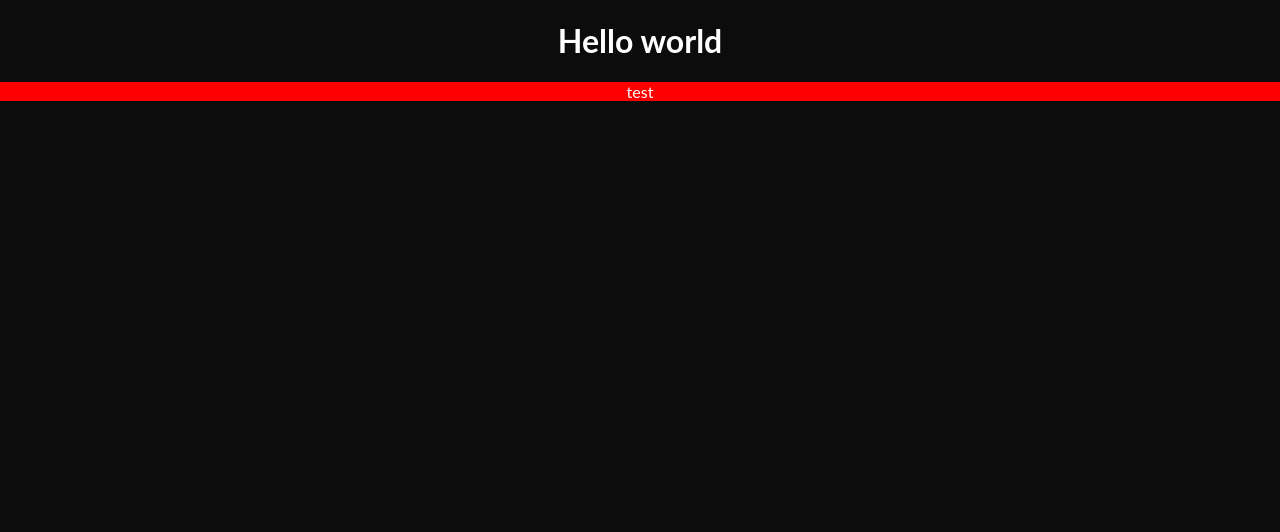
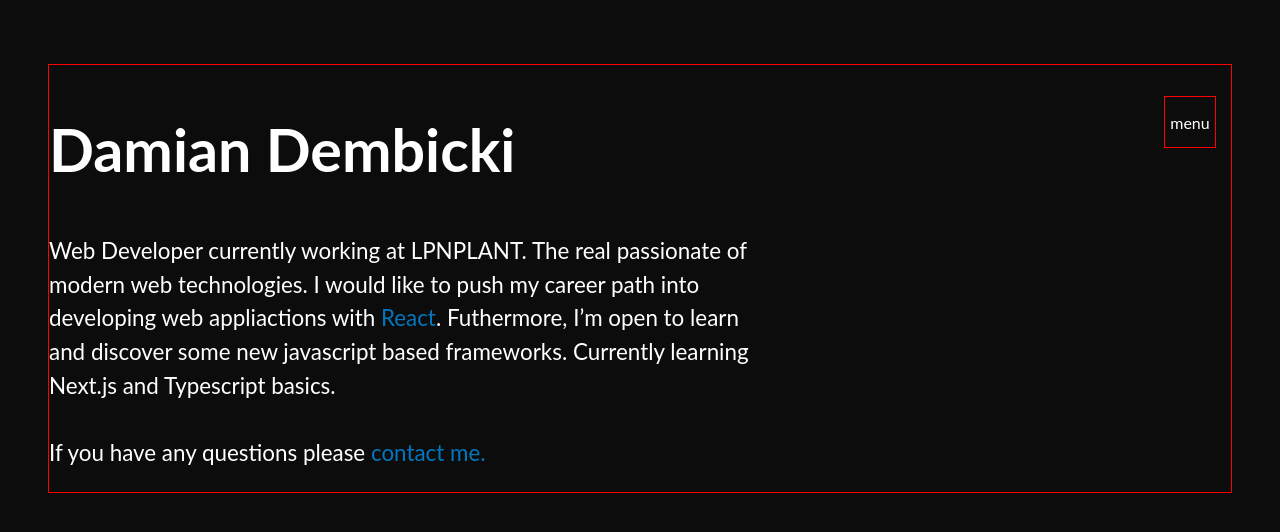
Before and after one commit to dembicki/minimal_portfolio, a React (Create React App) app: page / in a window 1280 px wide. Shown: the top 532 px of the page. Built offline with nearby package versions, Linux system fonts and the light colour scheme.

Commit message:
Created header component

```diff
--- a/src/App.js
+++ b/src/App.js
@@ -1,15 +1,17 @@
 /* eslint-disable react/jsx-filename-extension */
 import React from 'react';
 import './App.scss';
-import SectionWrapper from './components/SectionWrapper';
+import MainWrapper from './components/MainWrapper';
+import Header from './components/Header';
+import Menu from './components/Menu';
 
-function App() {
-  return (
-    <div className="App">
-      <h1>Hello world</h1>
-      <SectionWrapper />
-    </div>
-  );
-}
+const App = () => (
+  <div className="App">
+    <MainWrapper>
+      <Header />
+      <Menu />
+    </MainWrapper>
+  </div>
+);
 
 export default App;
--- a/src/App.scss
+++ b/src/App.scss
@@ -1,6 +1,8 @@
+@import "variables";
+
 body {
-  background-color: #0d0c0c;
-  color: white;
+  background-color: $bg-dark;
+  color: $text-color;
   font-family: Lato;
 }
 
--- /dev/null
+++ b/src/components/Header.jsx
@@ -0,0 +1,37 @@
+import React from "react";
+import styled from "styled-components";
+
+const Wrapper = styled.header``;
+
+const Heading = styled.h1`
+  font-size: 3.7rem;
+  text-align: left;
+`;
+
+const Description = styled.p`
+  font-size: 1.4rem;
+  text-align: left;
+  line-height: 2.1rem;
+  max-width: 60%;
+  span {
+    color: #0277bd;
+  }
+`;
+
+export default function Header() {
+  return (
+    <Wrapper>
+      <Heading>Damian Dembicki</Heading>
+      <Description>
+        Web Developer currently working at LPNPLANT. The real passionate of
+        modern web technologies. I would like to push my career path into
+        developing web appliactions with <span>React</span>. Futhermore, I’m
+        open to learn and discover some new javascript based frameworks.
+        Currently learning Next.js and Typescript basics.
+        <br />
+        <br />
+        If you have any questions please <span>contact me.</span>
+      </Description>
+    </Wrapper>
+  );
+}
--- /dev/null
+++ b/src/components/MainWrapper.jsx
@@ -0,0 +1,13 @@
+import React from "react";
+import styled from "styled-components";
+
+const Wrapper = styled.section`
+  border: 1px solid red;
+  margin: 4rem 3rem 4rem 3rem;
+  //TODO: fix this &darr;
+  height: calc(100vh-padding);
+`;
+
+export default function MainWrapper({ children }) {
+  return <Wrapper>{children}</Wrapper>;
+}
--- /dev/null
+++ b/src/components/Menu.jsx
@@ -0,0 +1,19 @@
+import React from "react";
+import styled from "styled-components";
+
+export default function Menu() {
+  const Wrapper = styled.div`
+    position: fixed;
+    right: 4rem;
+    top: 6rem;
+    border: 1px solid red;
+    width: 50px;
+    height: 50px;
+  `;
+
+  return (
+    <Wrapper>
+      <p>menu</p>
+    </Wrapper>
+  );
+}
--- a/src/components/SectionWrapper.jsx
+++ /dev/null
@@ -1,14 +0,0 @@
-import React from "react";
-import styled from "styled-components";
-
-const Wrapper = styled.section`
-  background-color: red;
-`;
-
-export default function SectionWrapper() {
-  return (
-    <Wrapper>
-      <p>test</p>
-    </Wrapper>
-  );
-}
--- a/src/index.js
+++ b/src/index.js
@@ -2,6 +2,7 @@
 import React from 'react';
 import ReactDOM from 'react-dom';
 import './index.css';
+import './variables.scss';
 import App from './App';
 
 ReactDOM.render(
--- /dev/null
+++ b/src/variables.scss
@@ -0,0 +1,4 @@
+//variables
+$bg-dark: #0d0c0c;
+$accent: #0277bd;
+$text-color: #fff;
```
Also changed, not shown: 1 other file (tests, documents, lock files or other folders).
